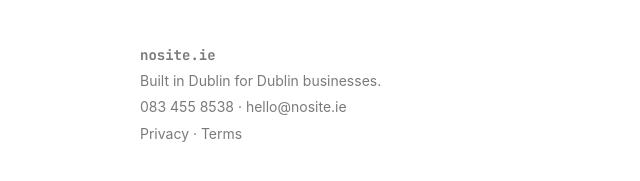
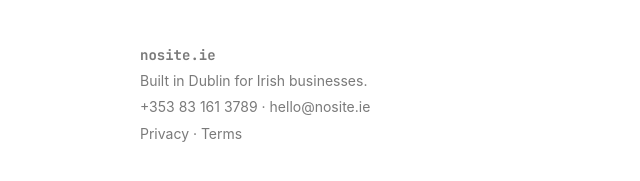
Before and after one commit to stefan-bc/nosite.ie, a website built with Vite: page privacy.html in a window 1280 px wide. Shown: the part 2512-2693 px from the top of the page, 0-640 px from the left. Built offline with nearby package versions, Linux system fonts and the light colour scheme.

Commit message:
-- ahrefs

```diff
--- a/privacy.html
+++ b/privacy.html
@@ -20,7 +20,7 @@
     <div class="container">
       <a href="index.html" class="wordmark">nosite.ie</a>
       <div class="nav-right">
-        <a href="tel:+353834558538" class="nav-phone">083 455 8538</a>
+        <a href="tel:+353831613789" class="nav-phone">083 161 3789</a>
         <a href="index.html#contact" class="nav-cta">Get started</a>
       </div>
     </div>
@@ -82,8 +82,8 @@
   <footer class="site-footer">
     <div class="container">
       <p class="footer-brand">nosite.ie</p>
-      <p>Built in Dublin for Dublin businesses.</p>
-      <p><a href="tel:+353834558538">083 455 8538</a> &middot; <a href="mailto:hello@nosite.ie">hello@nosite.ie</a></p>
+      <p>Built in Dublin for Irish businesses.</p>
+      <p><a href="tel:+353831613789">+353 83 161 3789</a> &middot; <a href="mailto:hello@nosite.ie">hello@nosite.ie</a></p>
       <p><a href="privacy.html">Privacy</a> &middot; <a href="terms.html">Terms</a></p>
     </div>
   </footer>
```
Also changed, not shown: index.html (+1 -1 lines), terms.html (+3 -3 lines), 2 other files.
